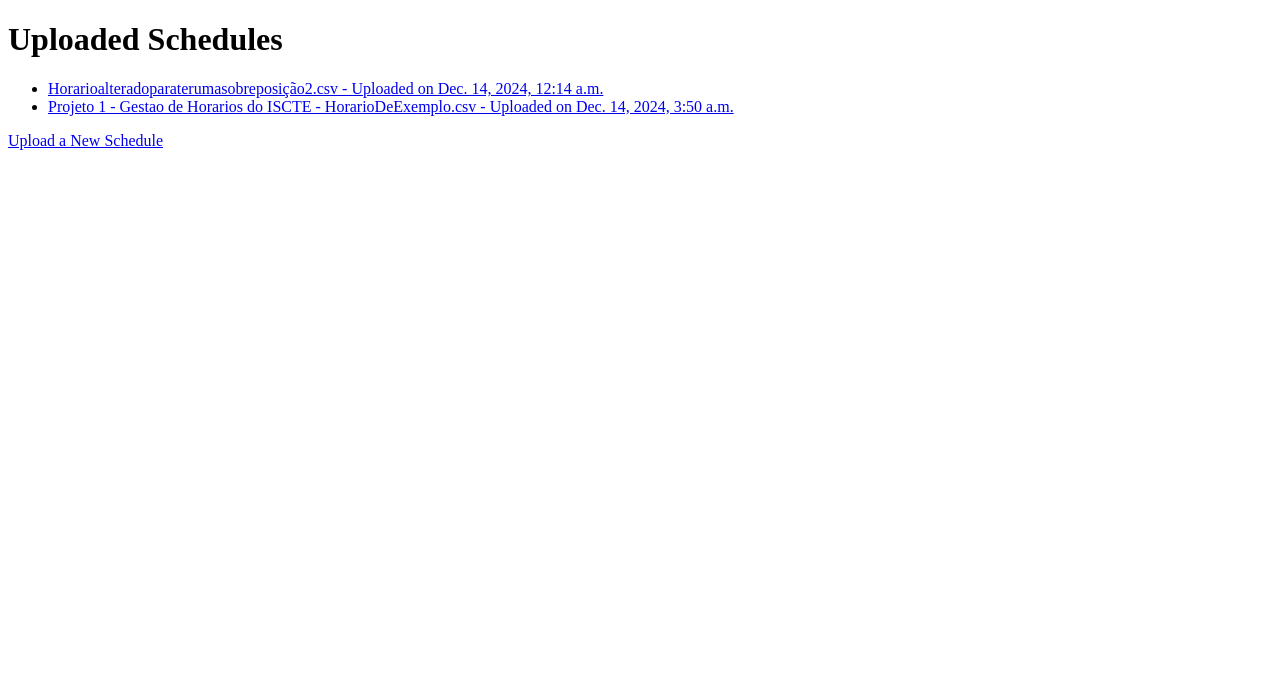
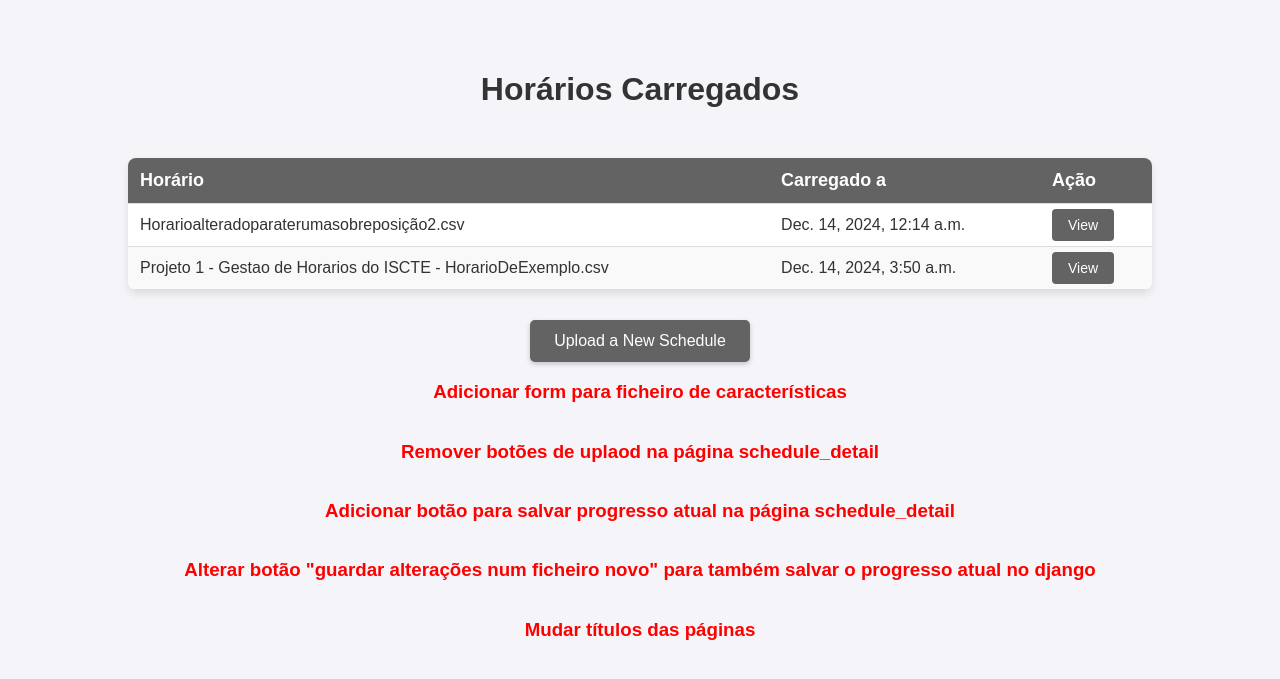
Before and after one commit to Lourenco21/ADS-2024-2025-1Sem-RegimeDiurno-Grupo-4, a Django app: page / in a window 1280 px wide. Shown: the top 679 px of the page. Run offline with Django 5.2, Linux system fonts and the light colour scheme; data comes from the database, SQL or seed files in the repository; both versions use the stored data as it was after the commit.

Commit message:
Carregamento cumulativo finalizado

```diff
--- a/HorárioManager/horariomanagerapp/static/horariomanagerapp/style.css
+++ b/HorárioManager/horariomanagerapp/static/horariomanagerapp/style.css
@@ -82,7 +82,7 @@ h1 {
 }
 
 
-#characteristics-table {
+#characteristics-table{
     margin-top: 30px;
     width: 80%;
     border: 1px solid #ddd;
@@ -195,3 +195,93 @@ h1 {
 .popup-metrics button:active {
     transform: scale(0.95);
 }
+
+/* Form Styles */
+form {
+    display: flex;
+    flex-direction: column;
+    align-items: center;
+    background-color: #fff;
+    padding: 20px;
+    margin: 20px auto;
+    border-radius: 8px;
+    box-shadow: 0 4px 8px rgba(0, 0, 0, 0.1);
+    width: 100%;
+    max-width: 400px;
+}
+
+/* File Input Styles */
+input[type="file"] {
+    margin-bottom: 20px;
+    padding: 10px;
+    font-size: 16px;
+    border: 2px solid #ddd;
+    border-radius: 4px;
+    width: 100%;
+    background-color: #f9f9f9;
+    color: #333;
+    cursor: pointer;
+}
+
+/* Button Styles */
+button[type="submit"] {
+    padding: 10px 20px;
+    background-color: #636363;
+    color: white;
+    border: none;
+    border-radius: 4px;
+    font-size: 16px;
+    cursor: pointer;
+    transition: background-color 0.3s ease;
+    width: 100%;
+}
+
+button[type="submit"]:hover {
+    background-color: #4d4d4d;
+}
+
+.schedule-table {
+    width: 80%;
+    margin: 30px auto;
+    border-collapse: collapse;
+    background-color: #fff;
+    box-shadow: 0 4px 8px rgba(0, 0, 0, 0.1);
+    border-radius: 8px; /* Rounded corners for the table */
+    overflow: hidden; /* Ensures rounded corners are visible */
+}
+
+.schedule-table th,
+.schedule-table td {
+    padding: 12px;
+    text-align: left;
+    border-bottom: 1px solid #ddd;
+}
+
+.schedule-table th {
+    background-color: #636363;
+    color: white;
+    font-size: 18px;
+}
+
+.schedule-table tr:nth-child(even) {
+    background-color: #f9f9f9;
+}
+
+.schedule-table tr:hover {
+    background-color: #f1f1f1;
+}
+
+/* Button Styles */
+.view-btn {
+    background-color: #636363;
+    color: white;
+    padding: 8px 16px;
+    text-decoration: none;
+    border-radius: 4px;
+    font-size: 14px;
+    transition: background-color 0.3s ease;
+}
+
+.view-btn:hover {
+    background-color: #4d4d4d;
+}
--- a/HorárioManager/horariomanagerapp/templates/schedule_detail.html
+++ b/HorárioManager/horariomanagerapp/templates/schedule_detail.html
@@ -26,7 +26,7 @@
 
 
 <h3 id="filesSelectedHeading" style="display: none; align-items: center;;">Files Selected</h3>
-<p id="scheduleFileName"></p>
+<p id="scheduleFileName">Horário - {{ file_name }}</p>
 <p id="characteristicsFileName"></p>
 
 
@@ -93,11 +93,11 @@
     <div id="metricBalance" style="font-weight: bold;"></div>
 </div>
 
-<a href="{% url 'schedule_list' %}">Back to List</a>
+<a href="{% url 'schedule_list' %}" class="custom-file-input" style="text-decoration: none;">Back to List</a>
 
 <br><br><br>
 
-<script src="{% static 'script.js' %}"></script>
+<script src="{% static 'script.js' %}" file-url="{{ file_url }}"></script>
 
 </body>
 </html>
--- a/HorárioManager/horariomanagerapp/templates/schedule_list.html
+++ b/HorárioManager/horariomanagerapp/templates/schedule_list.html
@@ -1,21 +1,38 @@
 <!DOCTYPE html>
 <html lang="en">
 <head>
+    {% load static %}
+    <link rel="stylesheet" type="text/css" href="{% static 'horariomanagerapp/style.css' %}">
     <meta charset="UTF-8">
     <title>Title</title>
 </head>
 <body>
-    <h1>Uploaded Schedules</h1>
-    <ul>
+    <h1>Horários Carregados</h1>
+    <table class="schedule-table">
+    <thead>
+        <tr>
+            <th>Horário</th>
+            <th>Carregado a</th>
+            <th>Ação</th>
+        </tr>
+    </thead>
+    <tbody>
         {% for schedule in schedules %}
-            <li>
-                <a href="{% url 'schedule_detail' schedule.id %}">
-                    {{ schedule.name }} - Uploaded on {{ schedule.uploaded_at }}
-                </a>
-            </li>
+            <tr>
+                <td>{{ schedule.name }}</td>
+                <td>{{ schedule.uploaded_at }}</td>
+                <td><a href="{% url 'schedule_detail' schedule.id %}" class="view-btn">View</a></td>
+            </tr>
         {% endfor %}
-    </ul>
-    <a href="{% url 'upload_schedule' %}">Upload a New Schedule</a>
+    </tbody>
+</table>
+    <a href="{% url 'upload_schedule' %}" class="custom-file-input" style="text-decoration: none;">Upload a New Schedule</a>
+
+<h3 style="color: red">Adicionar form para ficheiro de características</h3>
+<h3 style="color: red">Remover botões de uplaod na página schedule_detail</h3>
+<h3 style="color: red">Adicionar botão para salvar progresso atual na página schedule_detail</h3>
+<h3 style="color: red">Alterar botão "guardar alterações num ficheiro novo" para também salvar o progresso atual no django</h3>
+<h3 style="color: red">Mudar títulos das páginas</h3>
 </body>
 
 </html>
--- a/HorárioManager/horariomanagerapp/views.py
+++ b/HorárioManager/horariomanagerapp/views.py
@@ -1,5 +1,6 @@
 from django.shortcuts import render, redirect, get_object_or_404
 from .models import Schedule
+
 
 # Create your views here.
 
@@ -20,7 +21,9 @@ def upload_schedule(request):
 def schedule_detail(request, schedule_id):
     # Obtenha o arquivo pelo ID
     schedule = get_object_or_404(Schedule, id=schedule_id)
+    file_name = schedule.file.name.replace('schedules/', '')
     return render(request, 'schedule_detail.html', {
         'schedule': schedule,
-        'file_url': schedule.file.url
+        'file_url': schedule.file.url,
+        'file_name': file_name
     })
```
Also changed, not shown: HorárioManager/horariomanagerapp/static/script.js (+15 -12 lines), HorárioManager/horariomanagerapp/templates/upload_schedule.html (+5 -2 lines), HorárioManager/db.sqlite3, 3 other files.
